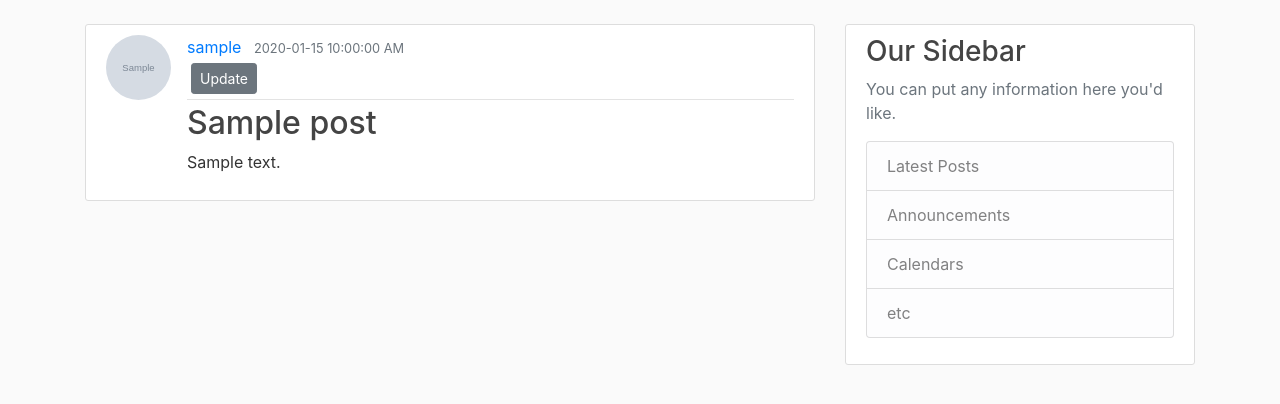
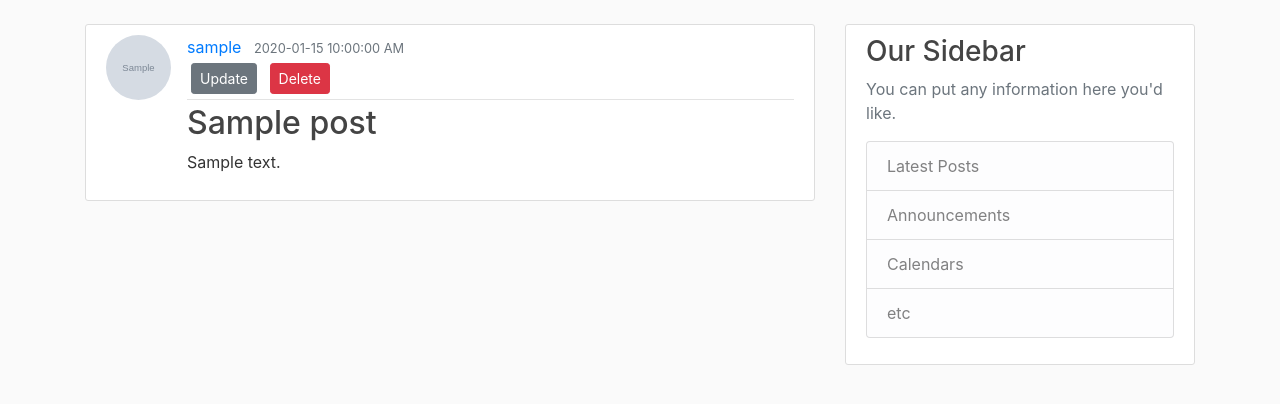
Before and after one commit to MKing301/small-group-blog, a Flask app: page /post/1 in a window 1280 px wide. Shown: the part 56-460 px from the top of the page. Run offline with Flask 2, Linux system fonts and the light colour scheme; a user stored in the database is signed in; tables that the repository leaves empty hold one stand-in row (values such as "Sample post"); grey boxes marked "Sample" are stand-in pictures; some libraries are stand-ins or nearby versions.

Commit message:
Add delete post functionality to post template

```diff
--- a/group_blog/templates/post.html
+++ b/group_blog/templates/post.html
@@ -9,6 +9,7 @@
                 {% if post.author == current_user %}
                     <div>
                         <a class="btn btn-secondary btn-sm m-1" href="{{ url_for('update_post', post_id=post.id) }}">Update</a>
+                        <button type="button" class="btn btn-danger btn-sm m-1" data-toggle="modal" data-target="#deleteModal">Delete</button>
                     </div>
                 {% endif %}
             </div>
@@ -16,4 +17,23 @@
             <p class="article-content">{{ post.content }}</p>
         </div>
     </article>
+    <!-- Modal -->
+    <div class="modal fade" id="deleteModal" tabindex="-1" role="dialog" aria-labelledby="deleteeModalLabel" aria-hidden="true">
+        <div class="modal-dialog" role="document">
+        <div class="modal-content">
+            <div class="modal-header">
+            <h5 class="modal-title" id="deleteModalLabel">Delete post?</h5>
+            <button type="button" class="close" data-dismiss="modal" aria-label="Close">
+                <span aria-hidden="true">&times;</span>
+            </button>
+            </div>
+            <div class="modal-footer">
+            <button type="button" class="btn btn-secondary" data-dismiss="modal">Close</button>
+            <form action="{{ url_for('delete_post', post_id=post.id) }}" method="POST">
+                <input class="btn btn-danger" type="submit" value="Delete">
+            </form>
+            </div>
+        </div>
+        </div>
+    </div>
 {% endblock content%}
```
